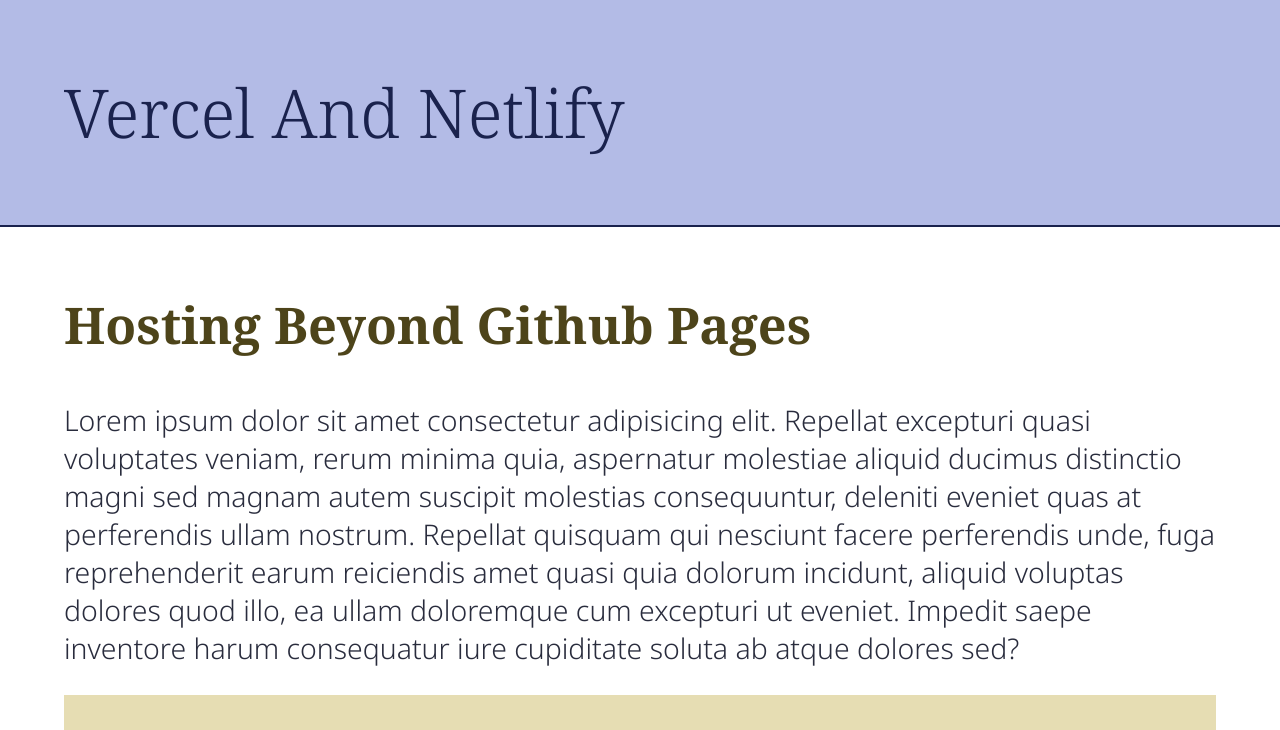
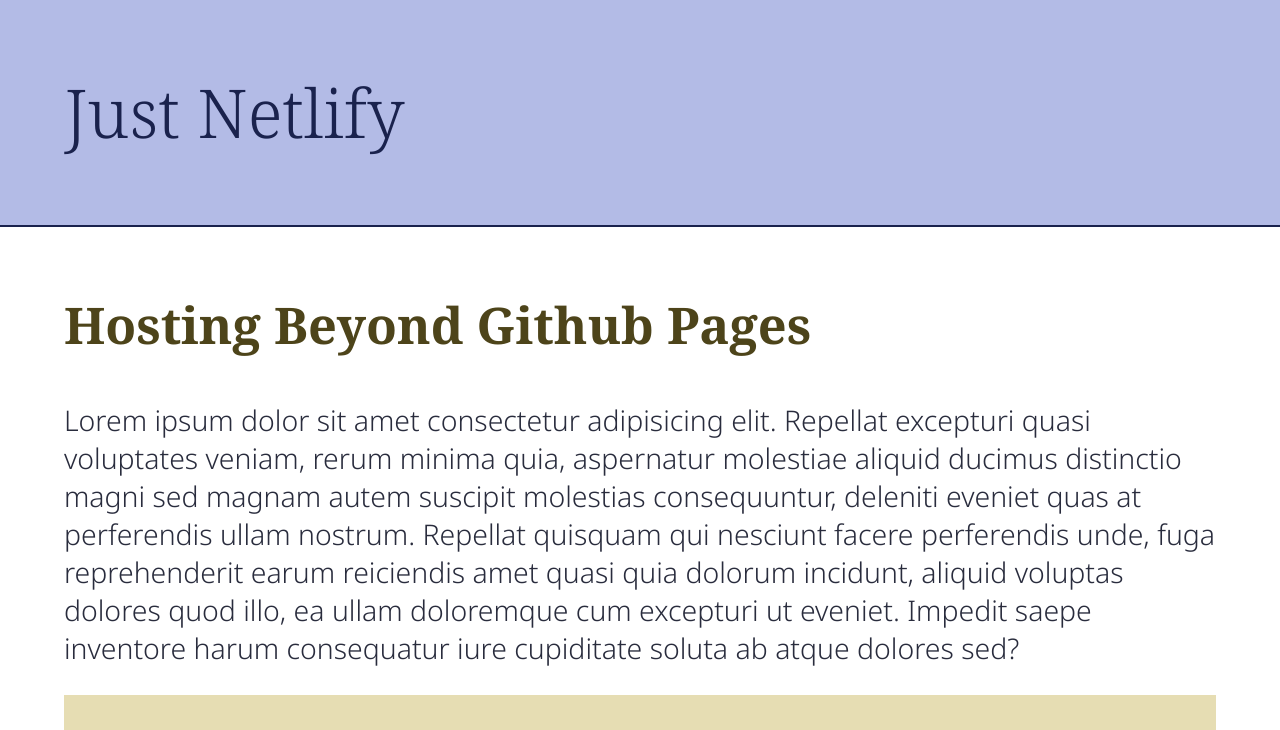
Before and after one commit to li000971/netlify-cheese, a plain HTML site: page index.html in a window 1280 px wide. Shown: the top 730 px of the page. Drawn offline with Linux system fonts and the light colour scheme.

Commit message:
updated heading

```diff
--- a/index.html
+++ b/index.html
@@ -1,5 +1,6 @@
 <!DOCTYPE html>
 <html lang="en">
+
 <head>
   <meta charset="UTF-8" />
   <meta name="viewport" content="width=device-width, initial-scale=1.0" />
@@ -11,24 +12,27 @@
   <link rel="preconnect" href="https://fonts.gstatic.com" crossorigin />
   <link
     href="https://fonts.googleapis.com/css2?family=Noto+Sans+Mono:wght@100..900&family=Noto+Sans:ital,wght@0,100..900;1,100..900&family=Noto+Serif:ital,wght@0,100..900;1,100..900&display=swap"
-      rel="stylesheet"
-    />
+    rel="stylesheet" />
   <!-- website CSS -->
   <link rel="stylesheet" href="css/main.css" />
   <!-- link tags for favicon etc -->
 
   <!-- Initial script module -->
 </head>
+
 <body>
   <header>
-      <h1>Vercel and Netlify</h1>
+    <h1>Just Netlify</h1>
   </header>
   <main>
     <h2>Hosting Beyond Github Pages</h2>
     <p>
-        Lorem ipsum dolor sit amet consectetur adipisicing elit. Repellat excepturi quasi voluptates veniam, rerum minima quia, aspernatur molestiae aliquid ducimus distinctio magni sed magnam autem
-        suscipit molestias consequuntur, deleniti eveniet quas at perferendis ullam nostrum. Repellat quisquam qui nesciunt facere perferendis unde, fuga reprehenderit earum reiciendis amet quasi quia
-        dolorum incidunt, aliquid voluptas dolores quod illo, ea ullam doloremque cum excepturi ut eveniet. Impedit saepe inventore harum consequatur iure cupiditate soluta ab atque dolores sed?
+      Lorem ipsum dolor sit amet consectetur adipisicing elit. Repellat excepturi quasi voluptates veniam, rerum minima
+      quia, aspernatur molestiae aliquid ducimus distinctio magni sed magnam autem
+      suscipit molestias consequuntur, deleniti eveniet quas at perferendis ullam nostrum. Repellat quisquam qui
+      nesciunt facere perferendis unde, fuga reprehenderit earum reiciendis amet quasi quia
+      dolorum incidunt, aliquid voluptas dolores quod illo, ea ullam doloremque cum excepturi ut eveniet. Impedit saepe
+      inventore harum consequatur iure cupiditate soluta ab atque dolores sed?
     </p>
     <pre><code>
       /* sample css */
@@ -38,4 +42,5 @@
       </code></pre>
   </main>
 </body>
+
 </html>
```
Lines whose indentation alone changed are shown as unchanged.
